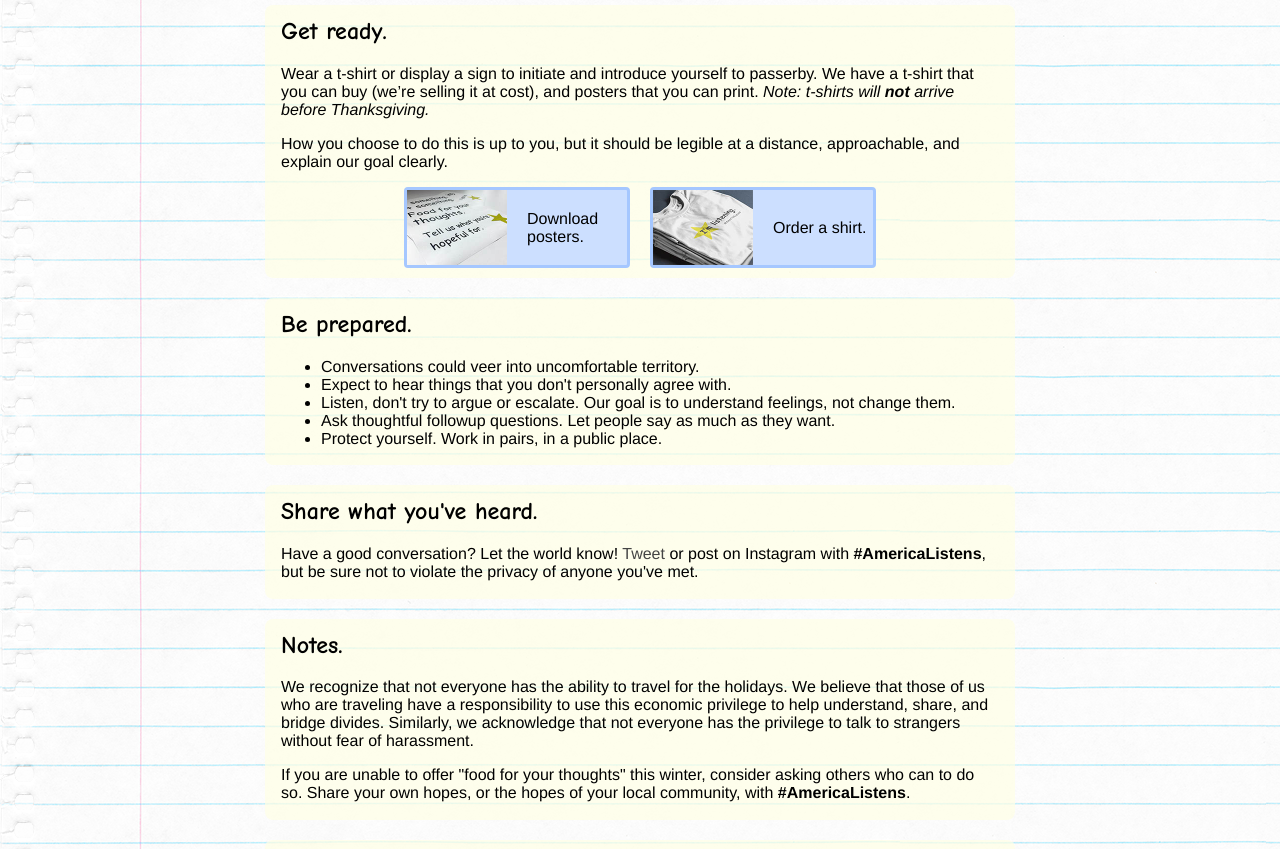
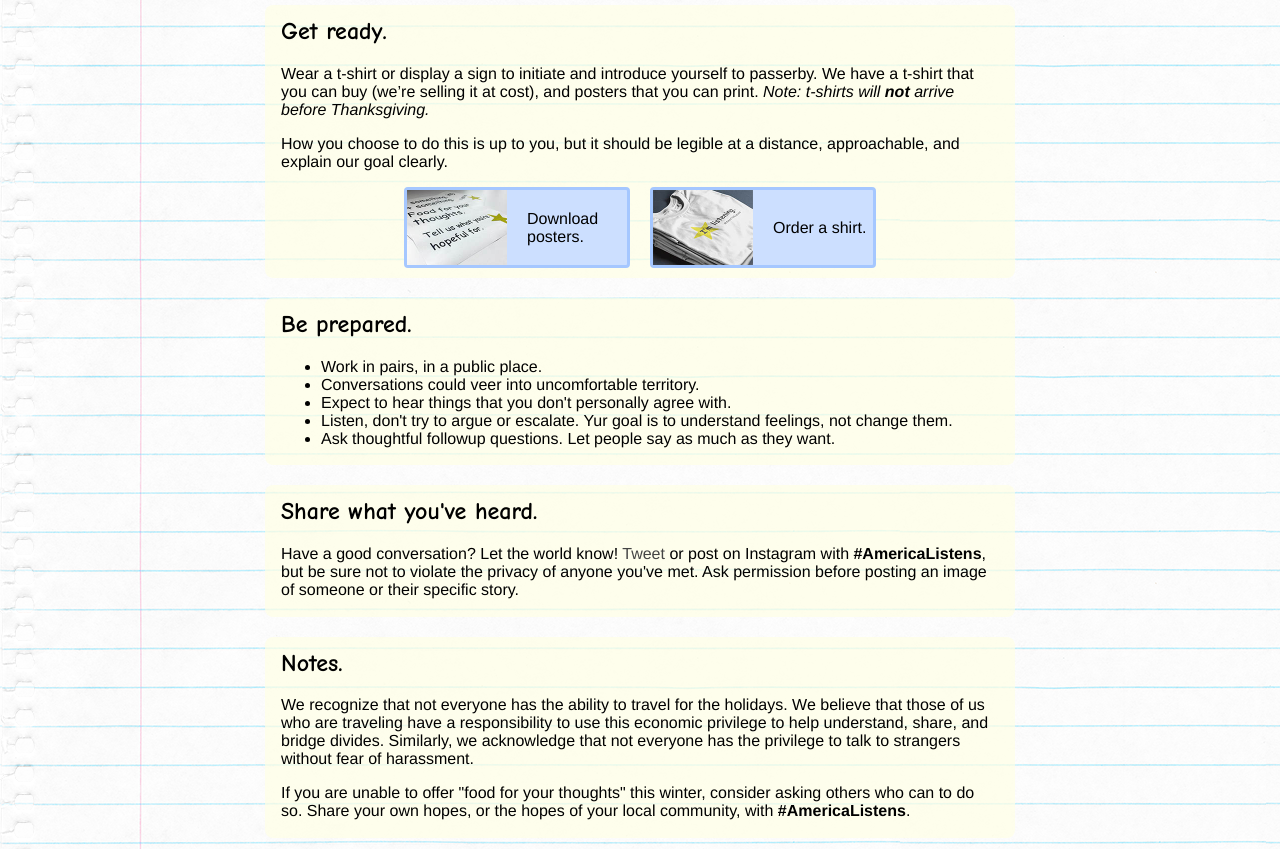
Before and after one commit to saysomethingeatsomething/saysomethingeatsomething.github.io, a plain HTML site: page moreinfo.html in a window 1280 px wide. Shown: the part 251-1100 px from the top of the page. Drawn offline with Linux system fonts and the light colour scheme.

Commit message:
revised language on tips

```diff
--- a/moreinfo.html
+++ b/moreinfo.html
@@ -64,18 +64,18 @@
 			<h2>Be prepared.</h2>
 
 			<ul>
+				<li>Work in pairs, in a public place.</li>
 				<li>Conversations could veer into uncomfortable territory.</li>
 				<li>Expect to hear things that you don't personally agree with.</li>
-				<li>Listen, don't try to argue or escalate. Our goal is to understand feelings, not change them.</li>
+				<li>Listen, don't try to argue or escalate. Yur goal is to understand feelings, not change them.</li>
 				<li>Ask thoughtful followup questions. Let people say as much as they want.</li>
-				<li>Protect yourself. Work in pairs, in a public place.</li>
 			</ul>
 		</div>
 
 		<div class="section">
 			<h2>Share what you've heard.</h2>
 
-			<p>Have a good conversation? Let the world know! <a href="http://ctt.ec/Mt8c3">Tweet</a> or post on Instagram with <strong>#AmericaListens</strong>, but be sure not to violate the privacy of anyone you've met.</p>
+			<p>Have a good conversation? Let the world know! <a href="http://ctt.ec/Mt8c3">Tweet</a> or post on Instagram with <strong>#AmericaListens</strong>, but be sure not to violate the privacy of anyone you've met. Ask permission before posting an image of someone or their specific story.</p>
 
 		</div>
 
```
